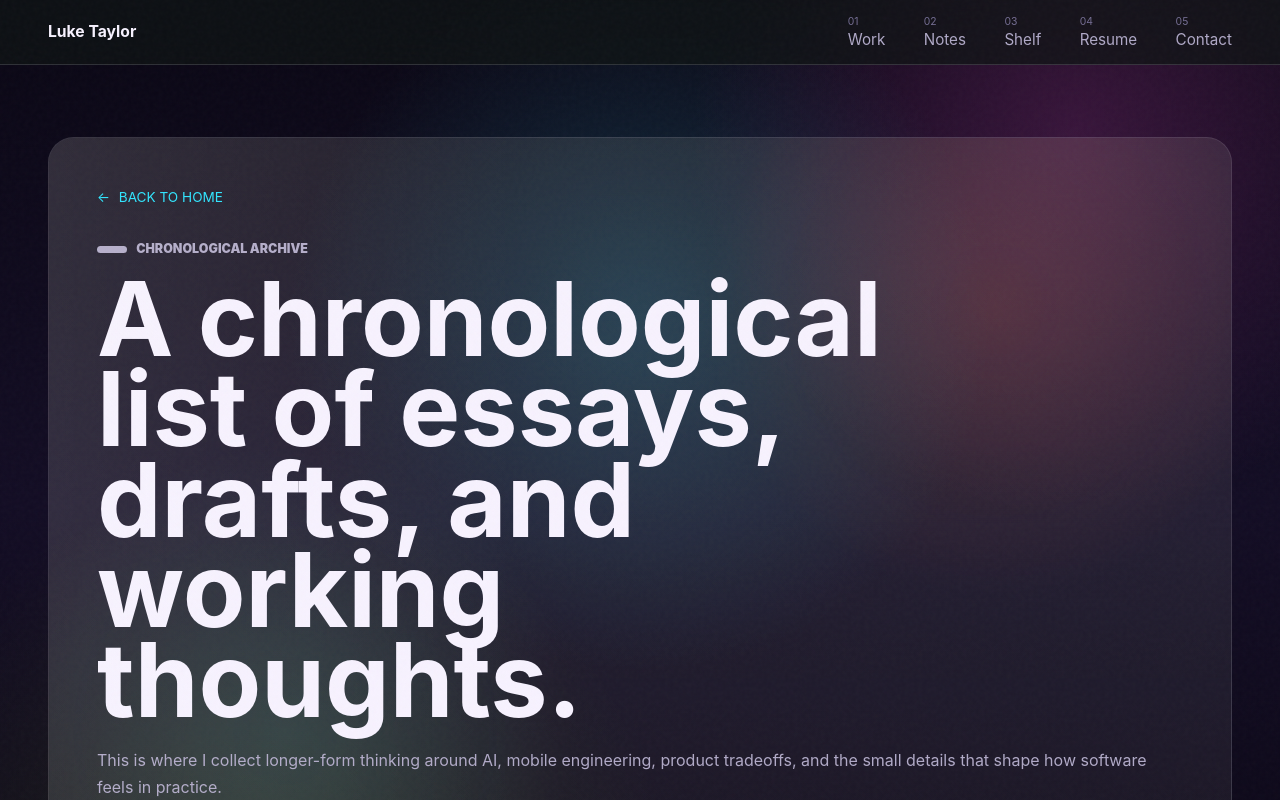
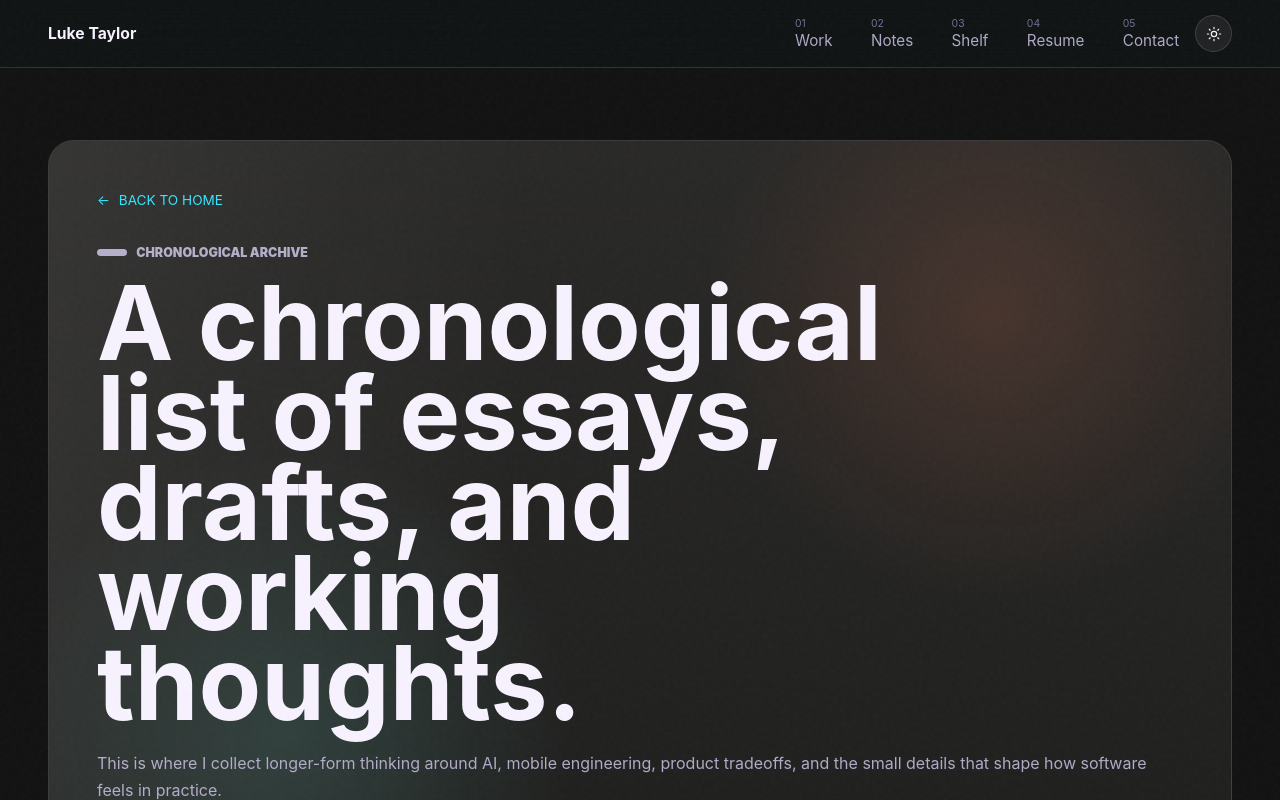
Before and after one commit to lmcjt37/lmcjt, a Next.js app: page /notes in a window 1280 px wide. Shown: the top 800 px of the page. Built offline with nearby package versions, Linux system fonts and the light colour scheme.

Commit message:
theme toggle

```diff
--- /dev/null
+++ b/app/components/AppearanceToggle.tsx
@@ -0,0 +1,48 @@
+"use client";
+
+import { useEffect, useState } from "react";
+
+type Theme = "dark" | "light";
+
+const themeColor = {
+  dark: "#101616",
+  light: "#f7f2e9",
+};
+
+export function AppearanceToggle() {
+  const [theme, setTheme] = useState<Theme>("dark");
+
+  useEffect(() => {
+    const savedTheme = window.localStorage.getItem("theme");
+    if (savedTheme === "light" || savedTheme === "dark") {
+      setTheme(savedTheme);
+    }
+  }, []);
+
+  const toggleTheme = () => {
+    const nextTheme = theme === "dark" ? "light" : "dark";
+    document.documentElement.dataset.theme = nextTheme;
+    window.localStorage.setItem("theme", nextTheme);
+    document
+      .querySelector('meta[name="theme-color"]')
+      ?.setAttribute("content", themeColor[nextTheme]);
+    setTheme(nextTheme);
+  };
+
+  const label = theme === "dark" ? "Switch to light theme" : "Switch to dark theme";
+
+  return (
+    <button className="appearance-toggle" type="button" aria-label={label} onClick={toggleTheme}>
+      <svg aria-hidden="true" viewBox="0 0 24 24">
+        {theme === "dark" ? (
+          <>
+            <circle cx="12" cy="12" r="4" />
+            <path d="M12 2v2m0 16v2M4.93 4.93l1.41 1.41m11.32 11.32 1.41 1.41M2 12h2m16 0h2M4.93 19.07l1.41-1.41M17.66 6.34l1.41-1.41" />
+          </>
+        ) : (
+          <path d="M20.7 15.4A8.4 8.4 0 0 1 8.6 3.3 8.4 8.4 0 1 0 20.7 15.4Z" />
+        )}
+      </svg>
+    </button>
+  );
+}
--- a/app/components/SiteHeader.tsx
+++ b/app/components/SiteHeader.tsx
@@ -1,3 +1,5 @@
+import { AppearanceToggle } from "./AppearanceToggle";
+
 type SiteHeaderProps = {
   brandHref?: string;
   commandButton?: boolean;
@@ -41,6 +43,7 @@ export function SiteHeader({
           <span>05</span>Contact
         </a>
       </nav>
+      <AppearanceToggle />
       <button
         className="menu-button"
         id={commandButton ? "command-button" : undefined}
--- a/app/layout.tsx
+++ b/app/layout.tsx
@@ -1,6 +1,19 @@
 import type { Metadata, Viewport } from "next";
 
 import "../styles.css";
+
+const appearanceScript = `(() => {
+  try {
+    const theme = localStorage.getItem("theme");
+    if (theme === "light" || theme === "dark") {
+      document.documentElement.dataset.theme = theme;
+      document.querySelector('meta[name="theme-color"]')?.setAttribute(
+        "content",
+        theme === "light" ? "#f7f2e9" : "#101616",
+      );
+    }
+  } catch {}
+})();`;
 
 export const metadata: Metadata = {
   title: "Luke Taylor - Software Engineer",
@@ -23,7 +36,10 @@ export default function RootLayout({
   children: React.ReactNode;
 }>) {
   return (
-    <html lang="en">
+    <html lang="en" suppressHydrationWarning>
+      <head>
+        <script dangerouslySetInnerHTML={{ __html: appearanceScript }} />
+      </head>
       <body>{children}</body>
     </html>
   );
--- a/styles.css
+++ b/styles.css
@@ -10,6 +10,11 @@
   --acid: #c7ff3d;
   --violet: #8b5dff;
   --shadow: 0 28px 90px rgba(0, 0, 0, 0.35);
+  --body-background:
+    radial-gradient(circle at var(--mx) var(--my), rgba(50, 230, 255, 0.18), transparent 22rem),
+    radial-gradient(circle at 84% 12%, rgba(255, 79, 216, 0.18), transparent 24rem),
+    radial-gradient(circle at 20% 82%, rgba(199, 255, 61, 0.1), transparent 26rem),
+    linear-gradient(180deg, #0a0714 0%, #130d24 46%, #090611 100%);
   color-scheme: dark;
   font-family:
     Inter,
@@ -21,6 +26,26 @@
     sans-serif;
 }
 
+:root[data-theme="light"] {
+  --ink: #17201d;
+  --paper: #f7f2e9;
+  --muted: #53605a;
+  --dim: #7a847d;
+  --line: rgba(23, 32, 29, 0.16);
+  --glass: rgba(23, 32, 29, 0.06);
+  --teal: #00bfae;
+  --ember: #ff007a;
+  --acid: #ffd600;
+  --violet: #6540d3;
+  --shadow: 0 24px 72px rgba(44, 35, 22, 0.15);
+  --body-background:
+    radial-gradient(circle at var(--mx) var(--my), rgba(0, 125, 143, 0.12), transparent 22rem),
+    radial-gradient(circle at 84% 12%, rgba(210, 47, 148, 0.1), transparent 24rem),
+    radial-gradient(circle at 20% 82%, rgba(85, 125, 0, 0.1), transparent 26rem),
+    linear-gradient(180deg, #f7f2e9 0%, #f0e8da 46%, #f8f5ee 100%);
+  color-scheme: light;
+}
+
 @view-transition {
   navigation: auto;
 }
@@ -37,11 +62,7 @@ body {
   --scroll: 0;
   --mx: 50vw;
   --my: 40vh;
-  background:
-    radial-gradient(circle at var(--mx) var(--my), rgba(50, 230, 255, 0.18), transparent 22rem),
-    radial-gradient(circle at 84% 12%, rgba(255, 79, 216, 0.18), transparent 24rem),
-    radial-gradient(circle at 20% 82%, rgba(199, 255, 61, 0.1), transparent 26rem),
-    linear-gradient(180deg, #0a0714 0%, #130d24 46%, #090611 100%);
+  background: var(--body-background);
   color: var(--ink);
   margin: 0;
   min-width: 320px;
@@ -336,7 +357,7 @@ body.ready .footer {
   border-bottom: 1px solid var(--line);
   display: grid;
   gap: 1rem;
-  grid-template-columns: minmax(0, 1fr) auto;
+  grid-template-columns: minmax(0, 1fr) auto auto;
   padding: 0.95rem clamp(1rem, 4vw, 3rem);
   position: sticky;
   top: 0;
@@ -443,6 +464,44 @@ body.ready .footer {
     transform 180ms ease;
   display: none;
   width: 2.3rem;
+}
+
+.appearance-toggle {
+  align-items: center;
+  background: var(--glass);
+  border: 1px solid var(--line);
+  border-radius: 999px;
+  cursor: pointer;
+  display: inline-flex;
+  height: 2.3rem;
+  justify-content: center;
+  transition:
+    border-color 180ms ease,
+    color 180ms ease,
+    transform 180ms ease;
+  width: 2.3rem;
+}
+
+.appearance-toggle svg {
+  fill: none;
+  height: 1rem;
+  stroke: currentColor;
+  stroke-linecap: round;
+  stroke-linejoin: round;
+  stroke-width: 1.8;
+  width: 1rem;
+}
+
+.appearance-toggle:hover {
+  border-color: var(--acid);
+  color: var(--acid);
+  transform: rotate(18deg);
+}
+
+.appearance-toggle:focus-visible,
+.menu-button:focus-visible {
+  outline: 2px solid var(--acid);
+  outline-offset: 3px;
 }
 
 .menu-button span {
@@ -1777,6 +1836,88 @@ body.ready h1 > span:nth-child(4) {
   animation: trace 900ms ease-out forwards;
 }
 
+:root[data-theme="light"] .site-header {
+  background: rgba(247, 242, 233, 0.78);
+}
+
+:root[data-theme="light"] #hero-field {
+  background:
+    radial-gradient(circle at 52% 46%, rgba(0, 125, 143, 0.12), transparent 24rem),
+    linear-gradient(108deg, rgba(255, 255, 255, 0.76) 0%, rgba(238, 231, 219, 0.62) 46%, rgba(186, 173, 155, 0.88) 100%);
+}
+
+:root[data-theme="light"] .hero::before {
+  background:
+    linear-gradient(90deg, rgba(247, 242, 233, 0.94), rgba(247, 242, 233, 0.58) 43%, transparent),
+    linear-gradient(180deg, transparent 76%, rgba(247, 242, 233, 0.68));
+}
+
+:root[data-theme="light"] .hero-caption,
+:root[data-theme="light"] .rail {
+  color: rgba(23, 32, 29, 0.34);
+}
+
+:root[data-theme="light"] .work-card,
+:root[data-theme="light"] .item-card,
+:root[data-theme="light"] .contact-panel,
+:root[data-theme="light"] .not-found__frame,
+:root[data-theme="light"] .detail-hero,
+:root[data-theme="light"] .detail-card,
+:root[data-theme="light"] .detail-panel,
+:root[data-theme="light"] .resume-hero,
+:root[data-theme="light"] .resume-tech-panel,
+:root[data-theme="light"] .resume-timeline-card {
+  background-color: rgba(255, 255, 255, 0.38);
+}
+
+:root[data-theme="light"] .work-card::before,
+:root[data-theme="light"] .item-card::before {
+  background-color: rgba(225, 230, 221, 0.96);
+}
+
+:root[data-theme="light"] .work-card::after,
+:root[data-theme="light"] .item-card::after,
+:root[data-theme="light"] .shelf-list .item-card::after {
+  background: rgba(250, 248, 241, 0.84);
+}
+
+:root[data-theme="light"] .work-card:hover::after,
+:root[data-theme="light"] .work-card:focus-visible::after {
+  background:
+    radial-gradient(
+      circle at var(--card-x, 50%) var(--card-y, 50%),
+      rgba(85, 125, 0, 0.14),
+      transparent 16rem
+    ),
+    rgba(250, 248, 241, 0.9);
+}
+
+:root[data-theme="light"] .item-card:hover::after,
+:root[data-theme="light"] .item-card:focus-visible::after,
+:root[data-theme="light"] .shelf-list .item-card:hover::after,
+:root[data-theme="light"] .shelf-list .item-card:focus-visible::after {
+  background: rgba(250, 248, 241, 0.9);
+}
+
+:root[data-theme="light"] .command-dialog {
+  background: rgba(247, 242, 233, 0.94);
+}
+
+:root[data-theme="light"] .command-dialog::backdrop {
+  background: rgba(29, 35, 31, 0.28);
+}
+
+:root[data-theme="light"] .not-found__frame {
+  background:
+    radial-gradient(circle at 70% 42%, rgba(0, 125, 143, 0.13), transparent 20rem),
+    radial-gradient(circle at 18% 86%, rgba(210, 47, 148, 0.11), transparent 20rem),
+    rgba(255, 255, 255, 0.38);
+}
+
+:root[data-theme="light"] .not-found__number {
+  color: color-mix(in srgb, var(--ink), transparent 90%);
+}
+
 .reveal {
   opacity: 0.001;
   transform: translateY(2rem);
@@ -1808,7 +1949,7 @@ body.ready h1 > span:nth-child(4) {
   .site-header {
     gap: 0.75rem;
     grid-template-columns: minmax(0, 1fr);
-    padding-right: 4rem;
+    padding-right: 7rem;
   }
 
   .nav {
@@ -1834,8 +1975,20 @@ body.ready h1 > span:nth-child(4) {
     z-index: 45;
   }
 
+  .appearance-toggle {
+    position: absolute;
+    right: 4rem;
+    top: 50%;
+    transform: translateY(-50%);
+    z-index: 45;
+  }
+
   .menu-button:hover {
     transform: translateY(-50%) rotate(8deg);
+  }
+
+  .appearance-toggle:hover {
+    transform: translateY(-50%) rotate(18deg);
   }
 
   .hero {
```
